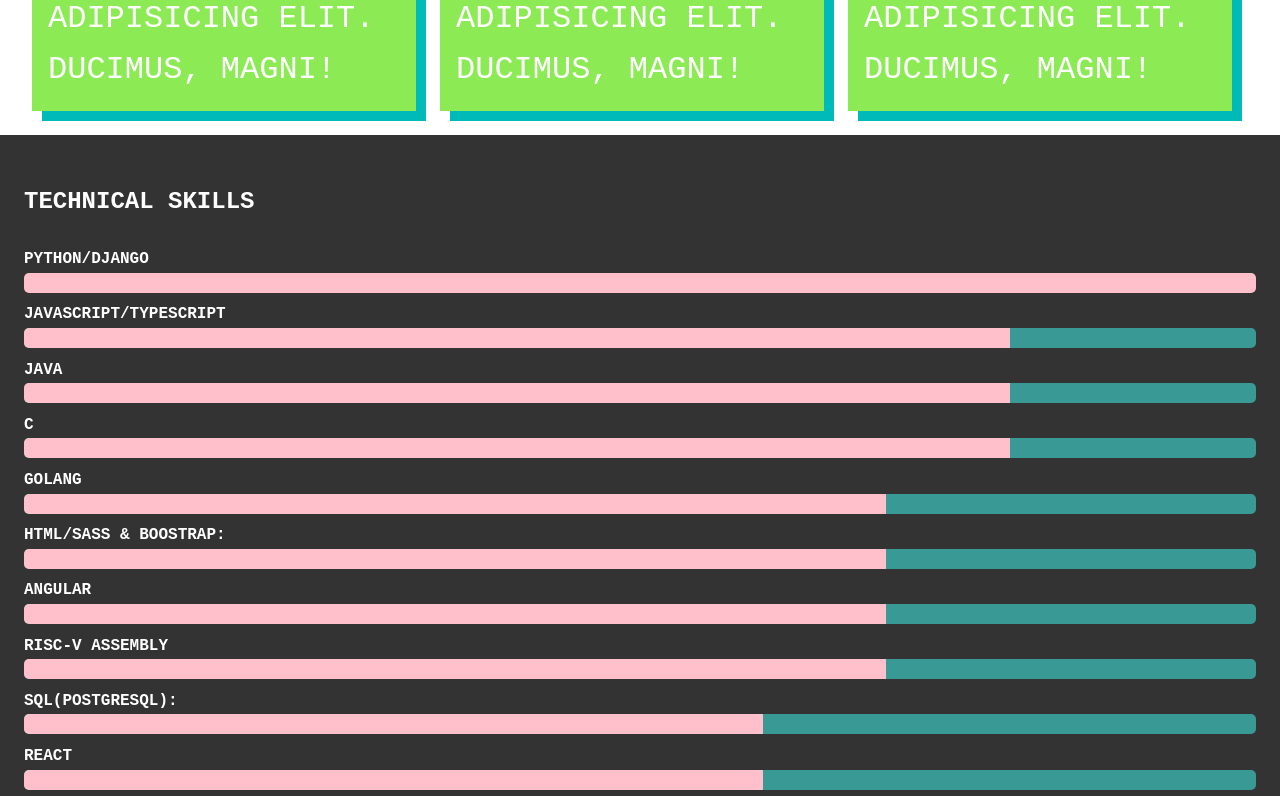
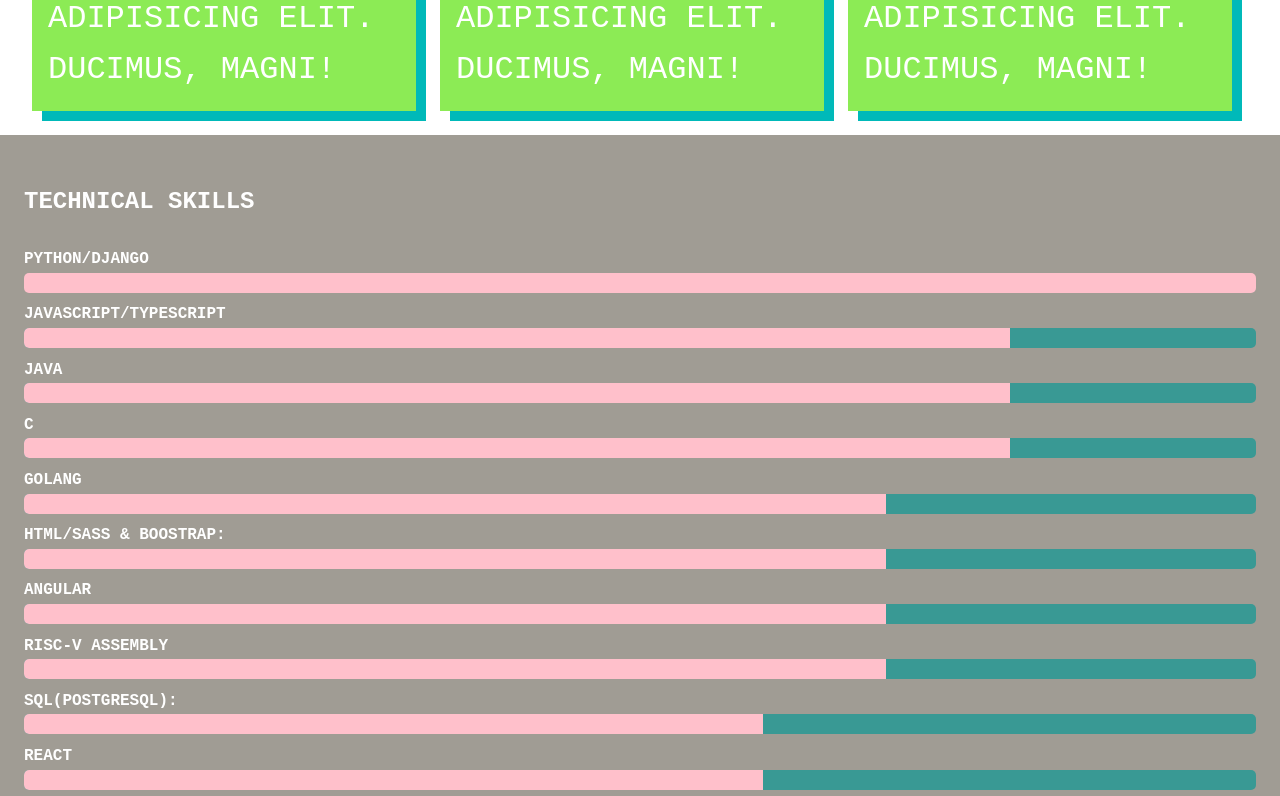
Before and after one commit to hcharlie1201/hcharlie1201.github.io, a website: page about.html in a window 1280 px wide. Shown: the part 1040-1836 px from the top of the page. Drawn offline with Linux system fonts and the light colour scheme.

Commit message:
css styleas

```diff
--- a/about.html
+++ b/about.html
@@ -106,7 +106,7 @@
     </section>
 
     <!-- Section B: Progress Bars -->
-    <section id="about-b" class="bg-dark py-3">
+    <section id="about-b" class="bg-secondary py-3">
       <div class="container">
         <h2 class="section-title">Technical Skills</h2>
       </br>
--- a/scss/_utilities.scss
+++ b/scss/_utilities.scss
@@ -42,6 +42,11 @@
 
 // Backgrounds
 .bg {
+  &-secondary {
+    background: rgba(29, 20, 0, 0.418);
+    color: set-text-color($main-color);
+  }
+
   &-main {
     background: $main-color;
     color: set-text-color($main-color);
```
Also changed, not shown: dist/css/main.css.
